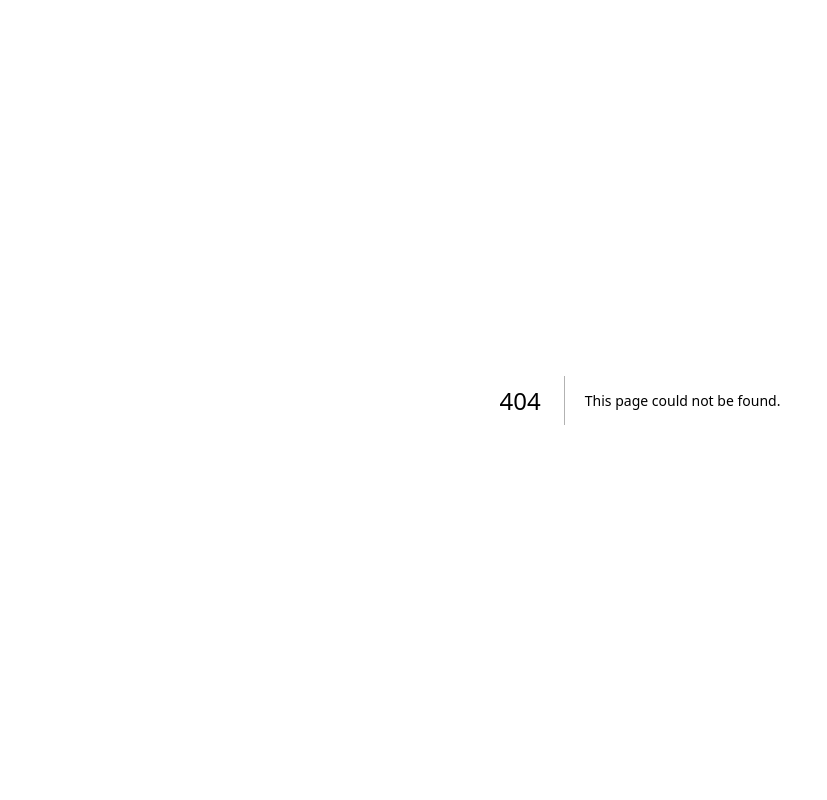
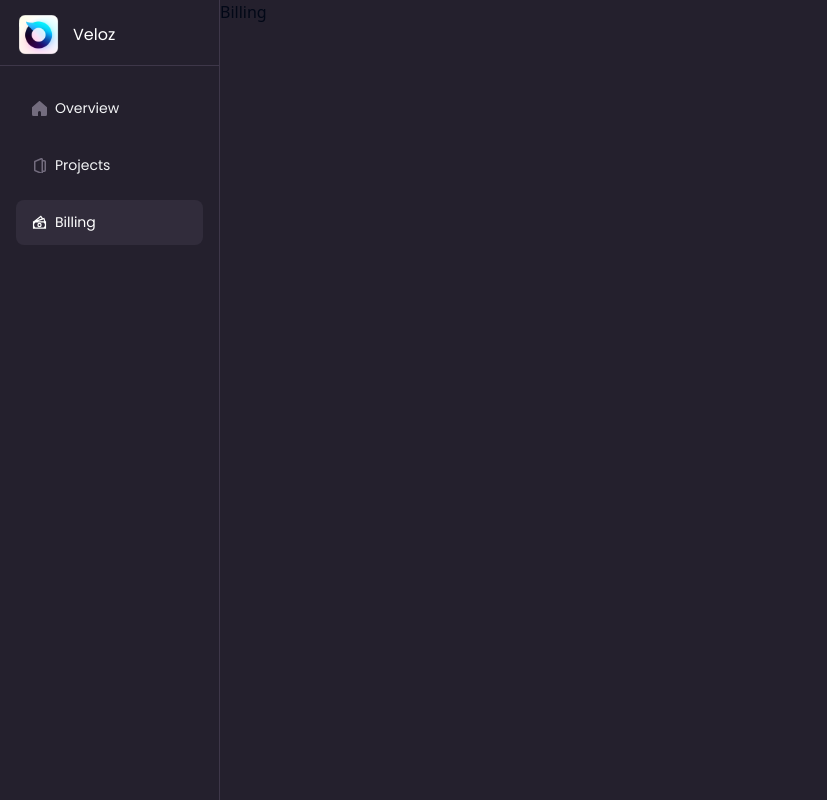
Before and after one commit to Benrobo/veloz, a Next.js app in the folder packages/app/: page /billing in a window 1280 px wide. Before the commit this address had no page. Shown: the whole page, without its empty margins (0-827 px from the left). Built offline with nearby package versions, Linux system fonts and the light colour scheme.

Commit message:
added major updates

```diff
--- /dev/null
+++ b/packages/app/src/pages/billing.tsx
@@ -0,0 +1,12 @@
+import Layout from "@/components/Layout";
+import React from "react";
+
+function Billing() {
+  return (
+    <Layout activePage="billing">
+      <div className="w-full">Billing</div>
+    </Layout>
+  );
+}
+
+export default Billing;
```
